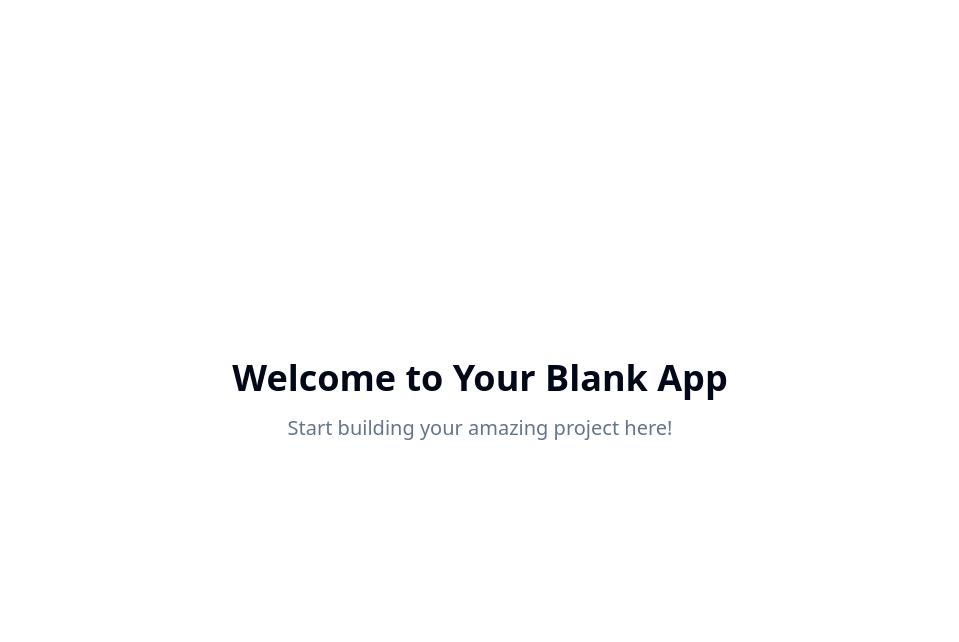
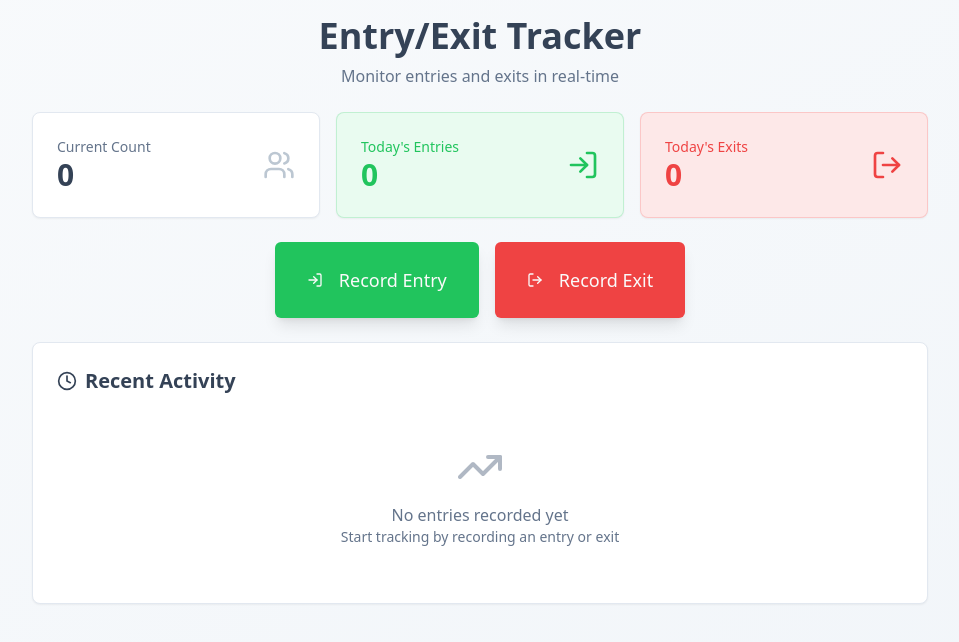
Before and after one commit to max1336/ENTRY-EXIT-., a React (Vite) app: page / in a window 1280 px wide. Shown: the top 642 px of the page, without its empty margins (160-1119 px from the left). Built offline with nearby package versions, Linux system fonts and the light colour scheme.

Commit message:
Add entry/exit markers
Implement entry and exit markers.

```diff
--- /dev/null
+++ b/src/components/EntryExitTracker.tsx
@@ -0,0 +1,219 @@
+import { useState, useEffect } from 'react';
+import { LogIn, LogOut, Clock, Users, TrendingUp } from 'lucide-react';
+import { Button } from '@/components/ui/button';
+import { Card } from '@/components/ui/card';
+import { useToast } from '@/hooks/use-toast';
+import { format } from 'date-fns';
+
+interface Entry {
+  id: string;
+  type: 'entry' | 'exit';
+  timestamp: Date;
+  person?: string;
+}
+
+const EntryExitTracker = () => {
+  const [entries, setEntries] = useState<Entry[]>([]);
+  const [currentCount, setCurrentCount] = useState(0);
+  const { toast } = useToast();
+
+  // Load entries from localStorage on component mount
+  useEffect(() => {
+    const savedEntries = localStorage.getItem('entryExitData');
+    if (savedEntries) {
+      const parsed = JSON.parse(savedEntries);
+      const entriesWithDates = parsed.map((entry: any) => ({
+        ...entry,
+        timestamp: new Date(entry.timestamp)
+      }));
+      setEntries(entriesWithDates);
+
+      // Calculate current count
+      const entryCount = entriesWithDates.filter((e: Entry) => e.type === 'entry').length;
+      const exitCount = entriesWithDates.filter((e: Entry) => e.type === 'exit').length;
+      setCurrentCount(entryCount - exitCount);
+    }
+  }, []);
+
+  // Save entries to localStorage whenever entries change
+  useEffect(() => {
+    localStorage.setItem('entryExitData', JSON.stringify(entries));
+  }, [entries]);
+
+  const addEntry = (type: 'entry' | 'exit') => {
+    const newEntry: Entry = {
+      id: Date.now().toString(),
+      type,
+      timestamp: new Date(),
+    };
+
+    setEntries(prev => [newEntry, ...prev]);
+
+    if (type === 'entry') {
+      setCurrentCount(prev => prev + 1);
+      toast({
+        title: "Entry Recorded",
+        description: `New entry at ${format(new Date(), 'HH:mm:ss')}`,
+      });
+    } else {
+      setCurrentCount(prev => Math.max(0, prev - 1));
+      toast({
+        title: "Exit Recorded",
+        description: `New exit at ${format(new Date(), 'HH:mm:ss')}`,
+      });
+    }
+  };
+
+  const clearAllEntries = () => {
+    setEntries([]);
+    setCurrentCount(0);
+    localStorage.removeItem('entryExitData');
+    toast({
+      title: "Data Cleared",
+      description: "All entry/exit records have been cleared",
+    });
+  };
+
+  const todayEntries = entries.filter(entry =>
+    entry.timestamp.toDateString() === new Date().toDateString()
+  );
+
+  const todayEntryCount = todayEntries.filter(e => e.type === 'entry').length;
+  const todayExitCount = todayEntries.filter(e => e.type === 'exit').length;
+
+  return (
+    <div className="min-h-screen bg-gradient-to-br from-slate-50 to-slate-100 p-4">
+      <div className="max-w-4xl mx-auto space-y-6">
+        {/* Header */}
+        <div className="text-center space-y-2">
+          <h1 className="text-4xl font-bold text-foreground">Entry/Exit Tracker</h1>
+          <p className="text-muted-foreground">Monitor entries and exits in real-time</p>
+        </div>
+
+        {/* Stats Cards */}
+        <div className="grid grid-cols-1 md:grid-cols-3 gap-4">
+          <Card className="p-6 bg-card border shadow-sm">
+            <div className="flex items-center justify-between">
+              <div>
+                <p className="text-sm font-medium text-muted-foreground">Current Count</p>
+                <p className="text-3xl font-bold text-foreground">{currentCount}</p>
+              </div>
+              <Users className="h-8 w-8 text-neutral" />
+            </div>
+          </Card>
+
+          <Card className="p-6 bg-entry-muted border border-entry/20 shadow-sm">
+            <div className="flex items-center justify-between">
+              <div>
+                <p className="text-sm font-medium text-entry">Today's Entries</p>
+                <p className="text-3xl font-bold text-entry">{todayEntryCount}</p>
+              </div>
+              <LogIn className="h-8 w-8 text-entry" />
+            </div>
+          </Card>
+
+          <Card className="p-6 bg-exit-muted border border-exit/20 shadow-sm">
+            <div className="flex items-center justify-between">
+              <div>
+                <p className="text-sm font-medium text-exit">Today's Exits</p>
+                <p className="text-3xl font-bold text-exit">{todayExitCount}</p>
+              </div>
+              <LogOut className="h-8 w-8 text-exit" />
+            </div>
+          </Card>
+        </div>
+
+        {/* Action Buttons */}
+        <div className="flex flex-col sm:flex-row gap-4 justify-center">
+          <Button
+            onClick={() => addEntry('entry')}
+            variant="entry"
+            size="lg"
+            className="text-lg px-8 py-6 h-auto"
+          >
+            <LogIn className="w-6 h-6 mr-2" />
+            Record Entry
+          </Button>
+
+          <Button
+            onClick={() => addEntry('exit')}
+            variant="exit"
+            size="lg"
+            className="text-lg px-8 py-6 h-auto"
+          >
+            <LogOut className="w-6 h-6 mr-2" />
+            Record Exit
+          </Button>
+        </div>
+
+        {/* Recent Entries */}
+        <Card className="p-6">
+          <div className="flex items-center justify-between mb-4">
+            <h2 className="text-xl font-semibold text-foreground flex items-center gap-2">
+              <Clock className="w-5 h-5" />
+              Recent Activity
+            </h2>
+            {entries.length > 0 && (
+              <Button
+                onClick={clearAllEntries}
+                variant="outline"
+                size="sm"
+              >
+                Clear All
+              </Button>
+            )}
+          </div>
+
+          <div className="space-y-3 max-h-96 overflow-y-auto">
+            {entries.length === 0 ? (
+              <div className="text-center py-8 text-muted-foreground">
+                <TrendingUp className="w-12 h-12 mx-auto mb-3 opacity-50" />
+                <p>No entries recorded yet</p>
+                <p className="text-sm">Start tracking by recording an entry or exit</p>
+              </div>
+            ) : (
+              entries.slice(0, 20).map((entry) => (
+                <div
+                  key={entry.id}
+                  className={`flex items-center justify-between p-3 rounded-lg border transition-colors ${
+                    entry.type === 'entry'
+                      ? 'bg-entry-muted border-entry/20'
+                      : 'bg-exit-muted border-exit/20'
+                  }`}
+                >
+                  <div className="flex items-center gap-3">
+                    {entry.type === 'entry' ? (
+                      <LogIn className={`w-5 h-5 text-entry`} />
+                    ) : (
+                      <LogOut className={`w-5 h-5 text-exit`} />
+                    )}
+                    <div>
+                      <p className={`font-medium ${
+                        entry.type === 'entry' ? 'text-entry' : 'text-exit'
+                      }`}>
+                        {entry.type === 'entry' ? 'Entry' : 'Exit'}
+                      </p>
+                      <p className="text-sm text-muted-foreground">
+                        {format(entry.timestamp, 'MMM dd, yyyy')}
+                      </p>
+                    </div>
+                  </div>
+                  <div className="text-right">
+                    <p className="text-sm font-medium text-foreground">
+                      {format(entry.timestamp, 'HH:mm:ss')}
+                    </p>
+                    <p className="text-xs text-muted-foreground">
+                      {format(entry.timestamp, 'EEE')}
+                    </p>
+                  </div>
+                </div>
+              ))
+            )}
+          </div>
+        </Card>
+      </div>
+    </div>
+  );
+};
+
+export default EntryExitTracker;
--- a/src/components/ui/button.tsx
+++ b/src/components/ui/button.tsx
@@ -18,6 +18,8 @@ const buttonVariants = cva(
           "bg-secondary text-secondary-foreground hover:bg-secondary/80",
         ghost: "hover:bg-accent hover:text-accent-foreground",
         link: "text-primary underline-offset-4 hover:underline",
+        entry: "bg-entry text-entry-foreground hover:bg-entry/90 shadow-lg hover:shadow-xl transition-all duration-300 transform hover:scale-[1.02]",
+        exit: "bg-exit text-exit-foreground hover:bg-exit/90 shadow-lg hover:shadow-xl transition-all duration-300 transform hover:scale-[1.02]",
       },
       size: {
         default: "h-10 px-4 py-2",
--- a/src/index.css
+++ b/src/index.css
@@ -9,32 +9,54 @@ All colors MUST be HSL.
 @layer base {
   :root {
     --background: 0 0% 100%;
-    --foreground: 222.2 84% 4.9%;
+    --foreground: 215 25% 27%;
 
     --card: 0 0% 100%;
-    --card-foreground: 222.2 84% 4.9%;
+    --card-foreground: 215 25% 27%;
 
     --popover: 0 0% 100%;
-    --popover-foreground: 222.2 84% 4.9%;
+    --popover-foreground: 215 25% 27%;
 
-    --primary: 222.2 47.4% 11.2%;
-    --primary-foreground: 210 40% 98%;
+    --primary: 215 28% 17%;
+    --primary-foreground: 0 0% 98%;
 
     --secondary: 210 40% 96.1%;
-    --secondary-foreground: 222.2 47.4% 11.2%;
+    --secondary-foreground: 215 25% 27%;
 
     --muted: 210 40% 96.1%;
     --muted-foreground: 215.4 16.3% 46.9%;
 
     --accent: 210 40% 96.1%;
-    --accent-foreground: 222.2 47.4% 11.2%;
+    --accent-foreground: 215 25% 27%;
 
     --destructive: 0 84.2% 60.2%;
     --destructive-foreground: 210 40% 98%;
 
     --border: 214.3 31.8% 91.4%;
     --input: 214.3 31.8% 91.4%;
-    --ring: 222.2 84% 4.9%;
+    --ring: 215 28% 17%;
+
+    /* Entry/Exit specific colors */
+    --entry: 142 71% 45%;
+    --entry-foreground: 0 0% 98%;
+    --entry-muted: 142 71% 95%;
+
+    --exit: 0 84% 60%;
+    --exit-foreground: 0 0% 98%;
+    --exit-muted: 0 84% 95%;
+
+    --neutral: 210 20% 78%;
+    --neutral-foreground: 215 25% 27%;
+
+    /* Gradients */
+    --gradient-entry: linear-gradient(135deg, hsl(142 71% 45%), hsl(142 71% 35%));
+    --gradient-exit: linear-gradient(135deg, hsl(0 84% 60%), hsl(0 84% 50%));
+    --gradient-bg: linear-gradient(135deg, hsl(210 40% 98%), hsl(220 15% 95%));
+
+    /* Animations */
+    --transition-smooth: all 0.3s cubic-bezier(0.4, 0, 0.2, 1);
+    --shadow-entry: 0 10px 30px -10px hsl(142 71% 45% / 0.3);
+    --shadow-exit: 0 10px 30px -10px hsl(0 84% 60% / 0.3);
 
     --radius: 0.5rem;
 
--- a/src/pages/Index.tsx
+++ b/src/pages/Index.tsx
@@ -1,14 +1,7 @@
-// Update this page (the content is just a fallback if you fail to update the page)
+import EntryExitTracker from '@/components/EntryExitTracker';
 
 const Index = () => {
-  return (
-    <div className="min-h-screen flex items-center justify-center bg-background">
-      <div className="text-center">
-        <h1 className="text-4xl font-bold mb-4">Welcome to Your Blank App</h1>
-        <p className="text-xl text-muted-foreground">Start building your amazing project here!</p>
-      </div>
-    </div>
-  );
+  return <EntryExitTracker />;
 };
 
 export default Index;
--- a/tailwind.config.ts
+++ b/tailwind.config.ts
@@ -52,6 +52,20 @@ export default {
 					DEFAULT: 'hsl(var(--card))',
 					foreground: 'hsl(var(--card-foreground))'
 				},
+				entry: {
+					DEFAULT: 'hsl(var(--entry))',
+					foreground: 'hsl(var(--entry-foreground))',
+					muted: 'hsl(var(--entry-muted))'
+				},
+				exit: {
+					DEFAULT: 'hsl(var(--exit))',
+					foreground: 'hsl(var(--exit-foreground))',
+					muted: 'hsl(var(--exit-muted))'
+				},
+				neutral: {
+					DEFAULT: 'hsl(var(--neutral))',
+					foreground: 'hsl(var(--neutral-foreground))'
+				},
 				sidebar: {
 					DEFAULT: 'hsl(var(--sidebar-background))',
 					foreground: 'hsl(var(--sidebar-foreground))',
```
